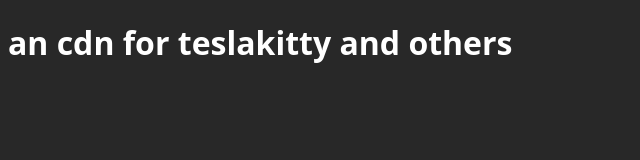
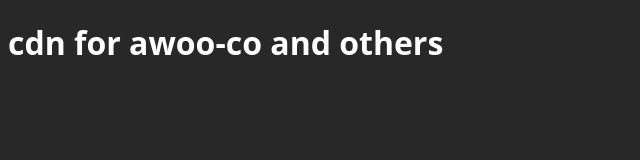
Before and after one commit to awoo-co/cdn, a plain HTML site: page index.html in a window 1280 px wide. Shown: the whole page, without its empty margins (0-640 px from the left). Drawn offline with Linux system fonts and the light colour scheme.

Commit message:
fixed html

```diff
--- a/index.html
+++ b/index.html
@@ -3,11 +3,11 @@
 <head>
     <meta charset="UTF-8">
     <meta name="viewport" content="width=device-width, initial-scale=1.0">
-    <title>Document</title>
-    <link rel="shortcut icon" href="https://teslakitty-cdn.netlify.app/favicon.ico" type="image/x-icon">
+    <title>awoo-co cdn</title>
+    <link rel="shortcut icon" href="https://awoo-co-cdn.netlify.app/favicon.ico" type="image/x-icon">
     <link rel="stylesheet" href="style.css">
 </head>
 <body>
-    <h1>an cdn for teslakitty and others</h1>
+    <h1>cdn for awoo-co and others</h1>
 </body>
 </html>
```
